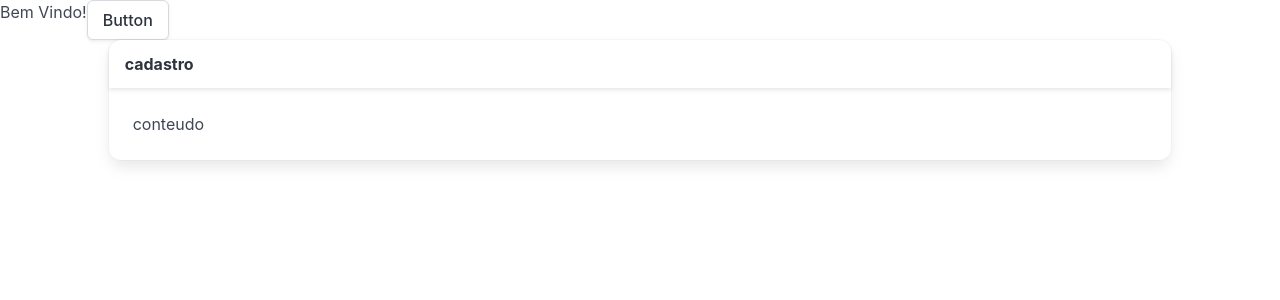
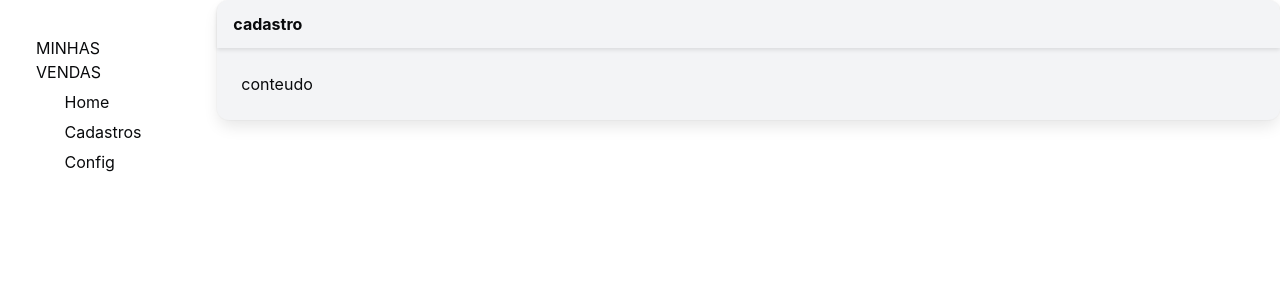
Before and after one commit to GabrielLimaSC/AppVendas, a Next.js app: page / in a window 1280 px wide. Shown: the top 300 px of the page. Built offline with nearby package versions, Linux system fonts and the light colour scheme.

Commit message:
Implementação componente Menu e atualiza Layout para incluí-lo

```diff
--- a/src/app/components/index.ts
+++ b/src/app/components/index.ts
@@ -1 +1,2 @@
 export { Layout } from './layout'
+export { Menu } from './layout/menu'
--- a/src/app/components/layout/index.tsx
+++ b/src/app/components/layout/index.tsx
@@ -1,13 +1,15 @@
+import { Menu } from './menu';
+
 export const Layout: React.FC = () => {
     return (
         <div className="app">
             <section className="main-content columns is-fullheight">
-                {/* Menu ficara aqui */}
+                <Menu />
 
-                <div className="container column is-10">
-                    <div className="card">
+                <div className="container column is-10 ">
+                    <div className="card has-background-light has-text-black">
                         <div className="card-header">
-                            <p className="card-header-title">
+                            <p className="card-header-title has-text-black">
                                 cadastro
                             </p>
                         </div>
--- /dev/null
+++ b/src/app/components/layout/menu/index.tsx
@@ -0,0 +1,30 @@
+import React from "react";
+
+export const Menu: React.FC = () => {
+  return (
+    <aside className="column is-2 is-narrow-mobile is-fullheight section is-hidden-mobile has-text-black">
+      <p className="menu-label is-hidden-touch">
+        Minhas Vendas
+      </p>
+      <ul className="menu-list">
+        <li>
+          <a href="#">
+            <span className="icon"></span> Home
+          </a>
+        </li>
+
+        <li>
+          <a href="#">
+            <span className="icon"></span> Cadastros
+          </a>
+        </li>
+
+        <li>
+          <a href="#">
+            <span className="icon"></span> Config
+          </a>
+        </li>
+      </ul>
+    </aside>
+  );
+}
--- a/src/app/page.tsx
+++ b/src/app/page.tsx
@@ -1,12 +1,10 @@
 import Image from "next/image";
 import { Layout } from "./components/layout";
+import { Menu } from './components/layout/menu';
 
 const Home: React.FC = () => {
   return (
     <div>
-      Bem Vindo!
-
-      <button className="button">Button</button>
 
       <Layout/>
     </div>
```
